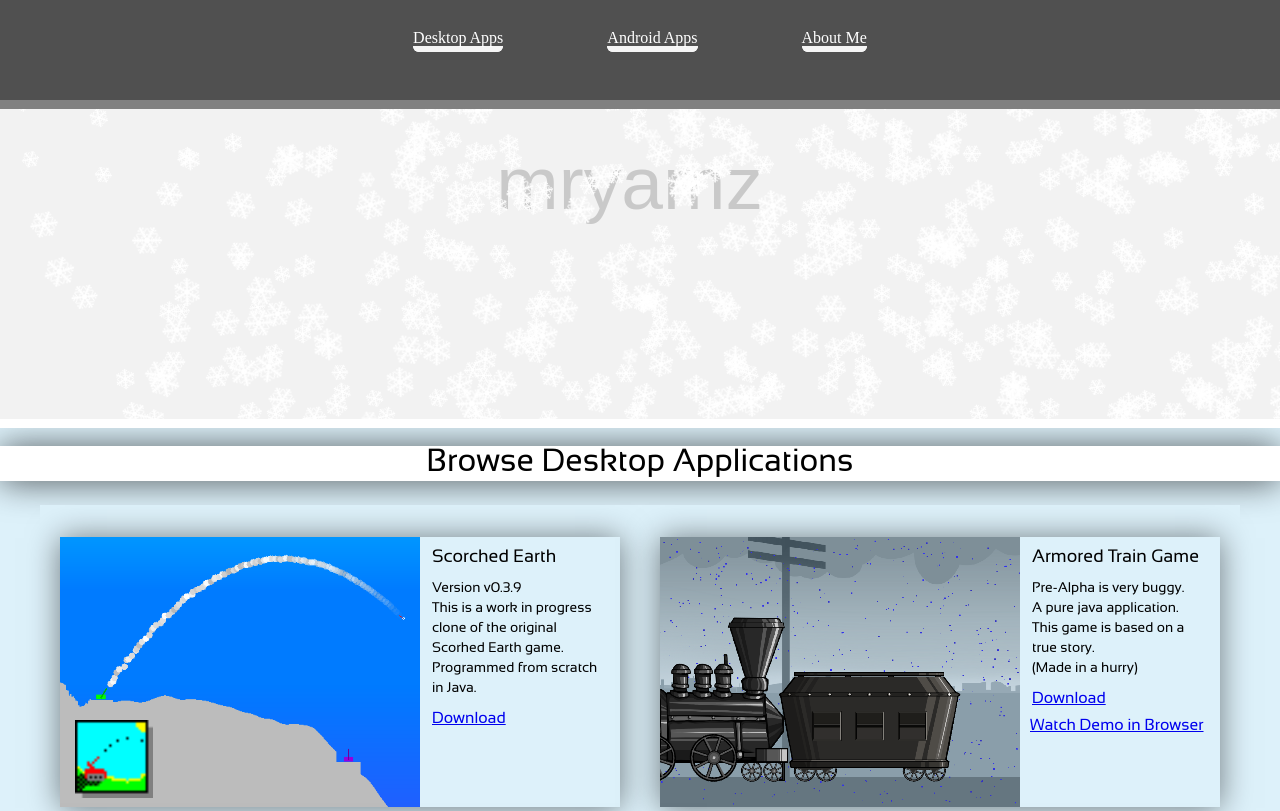
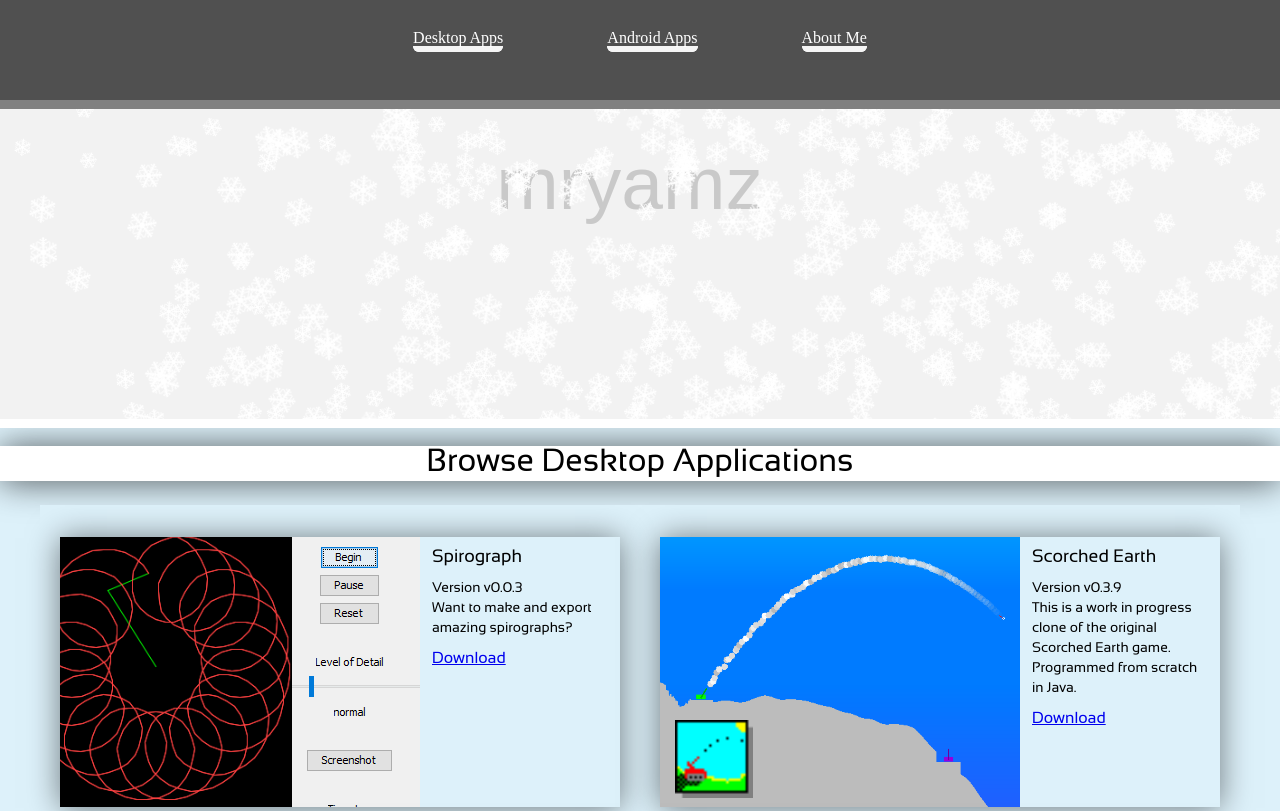
Before and after one commit to mryamz/mryamz.github.io, a plain HTML site: page index.html in a window 1280 px wide. Shown: the top 811 px of the page. Drawn offline with Linux system fonts and the light colour scheme; files whose address does not match are found by name.

Commit message:
Spirographer

```diff
--- a/index.html
+++ b/index.html
@@ -44,6 +44,21 @@
 
 			<div class="element">
 				<div class="image">
+					<img src="images/element_pics/spiralg.png">
+				</div>
+				<div class="title">
+					<p>Spirograph</p>
+				</div>
+				<div class="description">
+					<p>Version v0.0.3</p>
+					<p>Want to make and export amazing spirographs? </p>
+				</div>
+
+				<a class="play_link" href="downloads/Spirograph.jar">Download</a>
+			</div>
+
+			<div class="element">
+				<div class="image">
 					<img src="images/element_pics/seepic.png">
 				</div>
 				<div class="title">
@@ -51,7 +66,7 @@
 				</div>
 				<div class="description">
 					<p>Version v0.3.9</p>
-					<p>This is a work in progress clone of the original Scorhed Earth game. Programmed from scratch in Java.</p>
+					<p>This is a work in progress clone of the original Scorched Earth game. Programmed from scratch in Java.</p>
 				</div>
 
 				<a class="play_link" href="downloads/Scorched%20Earth.jar">Download</a>
--- a/js/banner/particle.js
+++ b/js/banner/particle.js
@@ -3,13 +3,15 @@ function Particle(x, y, angleDeg, speed, exitHeight, size){
 
 	this.x = x;
 	this.y = y;
-	this.exitHeight = exitHeight;
+	this.exitHeight = exitHeight + 50;
 	this.angleDeg = angleDeg;
 
 	angleDeg = angleDeg / 180 * Math.PI;
 
 	var vx = Math.cos(angleDeg) * speed;
 	var vy = Math.sin(angleDeg) * speed;
+
+	var scrollXSpeed = 0;
 
 	var init = new Date().getTime();
 	var period = Math.randomRange(3000, 5000);
@@ -29,7 +31,7 @@ function Particle(x, y, angleDeg, speed, exitHeight, size){
 
 		angle++;
 
-		x += vx + xOff;
+		x += vx + xOff + scrollXSpeed;
 		y += vy;
 
 		context.save();
--- a/js/banner/particle_manager.js
+++ b/js/banner/particle_manager.js
@@ -3,6 +3,7 @@ var particles = new Array(0);
 var particleManager = {
 
 	height: 0,
+	sizeofParticle: 32,
 
 	init: function(pSize, height){
 		this.height = height;
@@ -28,11 +29,11 @@ var particleManager = {
 		var side1 = this.height;
 		var x = Math.tan(angle) * side1;
 		particles.push(new Particle(Math.randomRange(-x, Math.max(document.documentElement.clientWidth),
-															 window.innerWidth || 0), -32, 45, Math.randomRange(1, 2.5), this.height, Math.randomRange(16, 32)));
+															 window.innerWidth || 0), -this.sizeofParticle, 45, Math.randomRange(1, 2.5), this.height + this.sizeofParticle / 2, Math.randomRange(16, 32)));
 	},
 
 	addInit: function() {
 		particles.push(new Particle(Math.random() * Math.max(document.documentElement.clientWidth,
-															 window.innerWidth || 0), Math.randomRange(-32, this.height), 45, Math.randomRange(1, 2.5), this.height, Math.randomRange(16, 32)));
+															 window.innerWidth || 0), Math.randomRange(-this.sizeofParticle, this.height), 45, Math.randomRange(1, 2.5), this.height + this.sizeofParticle / 2, Math.randomRange(16, 32)));
 	}
 };
```
Also changed, not shown: pages/aboutme.html (+2 -2 lines), images/element_pics/spiralg.png (added), 1 other file.
